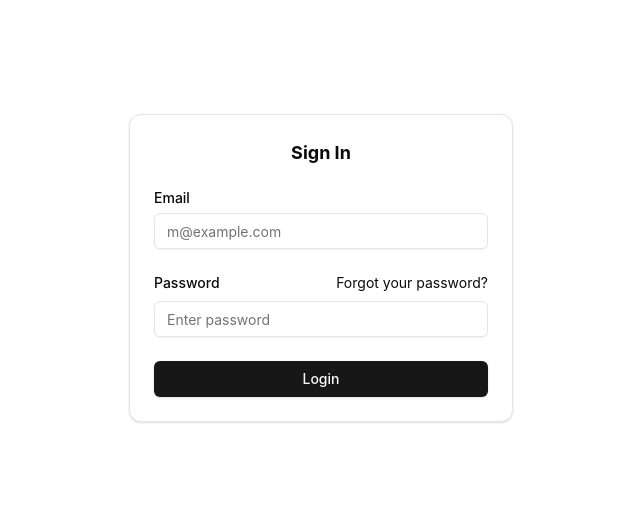
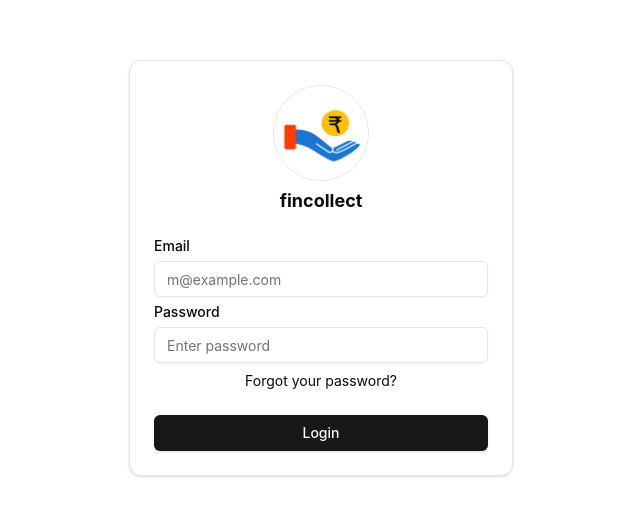
Before and after one commit to ARDRASATHYAN/fincollect_forendent, a React (Vite) app: page / in a window 1280 px wide. Shown: the part 132-648 px from the top of the page, without its empty margins (319-959 px from the left). Built offline with nearby package versions, Linux system fonts and the light colour scheme; no server answers.

Commit message:
ui(loginform):logo added

```diff
--- a/src/components/forms/LoginForm.jsx
+++ b/src/components/forms/LoginForm.jsx
@@ -13,6 +13,7 @@ import { Label } from "@/components/ui/label";
 import { loginUser } from "@/apiservices/userApi";
 import { useNavigate } from "react-router-dom";
 import useToast from "@/hooks/useToast";
+import logo from "../../assets/fincollect.png";
 
 export function LoginForm() {
   const navigate = useNavigate();
@@ -39,13 +40,15 @@ export function LoginForm() {
   return (
     <div className="min-h-screen flex items-center justify-center">
       <Card className="w-full max-w-sm">
-        <CardHeader>
-          <h1  className="font-bold text-lg items-center flex justify-center">Sign In</h1>
+        <CardHeader className="flex flex-col items-center ">
+        <img src={logo} alt=""  className="w-24 h-24 rounded-full border"/>
+          <h1  className="font-bold text-lg items-center flex justify-center">fincollect</h1>
+
         </CardHeader>
 
         <form onSubmit={handleSubmit}>
           <CardContent>
-            <div className="flex flex-col gap-6">
+            <div className="flex flex-col gap-2">
               <div className="grid gap-2">
                 <Label htmlFor="email">Email</Label>
                 <Input
@@ -61,12 +64,7 @@ export function LoginForm() {
               <div className="grid gap-2">
                 <div className="flex items-center">
                   <Label htmlFor="password">Password</Label>
-                  <a
-                    href="/forgotpassword"
-                    className="ml-auto inline-block text-sm underline-offset-4 hover:underline"
-                  >
-                    Forgot your password?
-                  </a>
+
                 </div>
                 <Input
                   id="password"
@@ -77,7 +75,14 @@ export function LoginForm() {
                   required
                 />
               </div>
+               <a
+                    href="/forgotpassword"
+                    className=" text-sm  hover:text-blue-800 flex items-center justify-center"
+                  >
+                    Forgot your password?
+                  </a>
             </div>
+
           </CardContent>
 
           <CardFooter className="flex-col gap-2">
```
